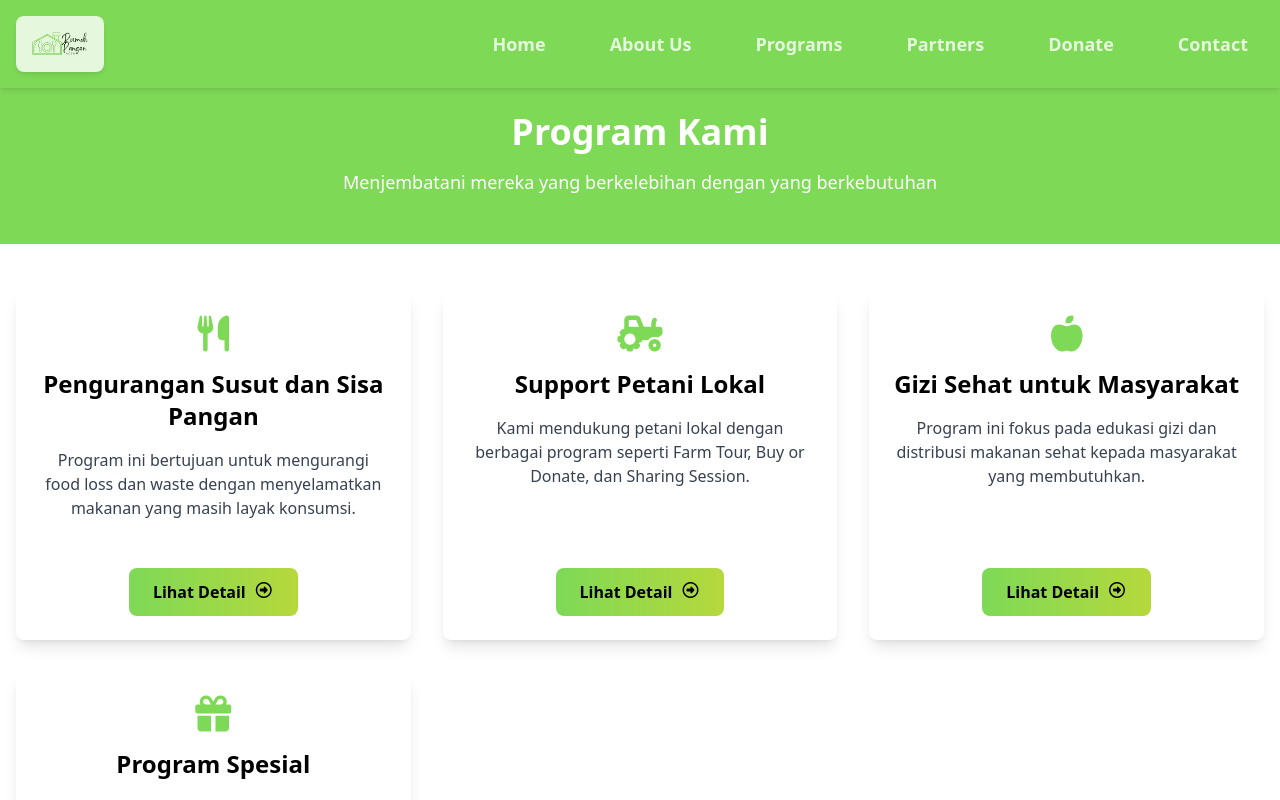
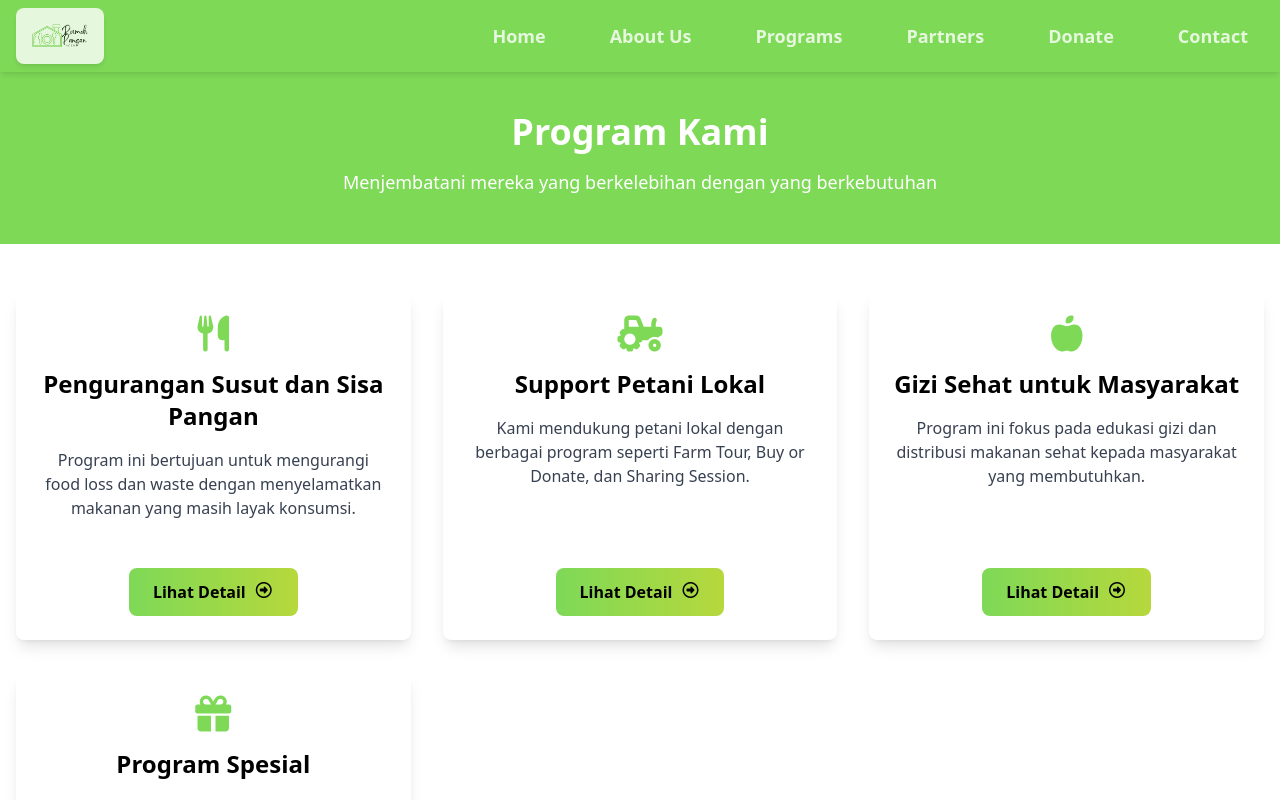
Before and after one commit to aslamabdika18/RpaFrontend, a Vue app: page /programs in a window 1280 px wide. Shown: the top 800 px of the page. Built offline with nearby package versions, Linux system fonts and the light colour scheme.

Commit message:
fix navbar and fix warning import

```diff
--- a/src/components/CompoNavbar.vue
+++ b/src/components/CompoNavbar.vue
@@ -1,7 +1,7 @@
 <template>
   <nav
     :class="{
-      'text-white font-bold text-lg opacity-80 shadow-md': !isScrolled,
+      'text-white font-bold text-lg opacity-80 shadow-md md:py-2': !isScrolled,
       'bg-primary bg-opacity-80 text-white font-bold shadow-md text-lg': isScrolled,
       'p-4': true,
       'fixed top-0 left-0 right-0 z-50 transition-all duration-300': true,
--- a/src/components/ProgramCard.vue
+++ b/src/components/ProgramCard.vue
@@ -17,7 +17,6 @@
 </template>
 
 <script setup>
-import { defineProps, defineEmits } from 'vue'
 
 const props = defineProps({
   title: {
```
